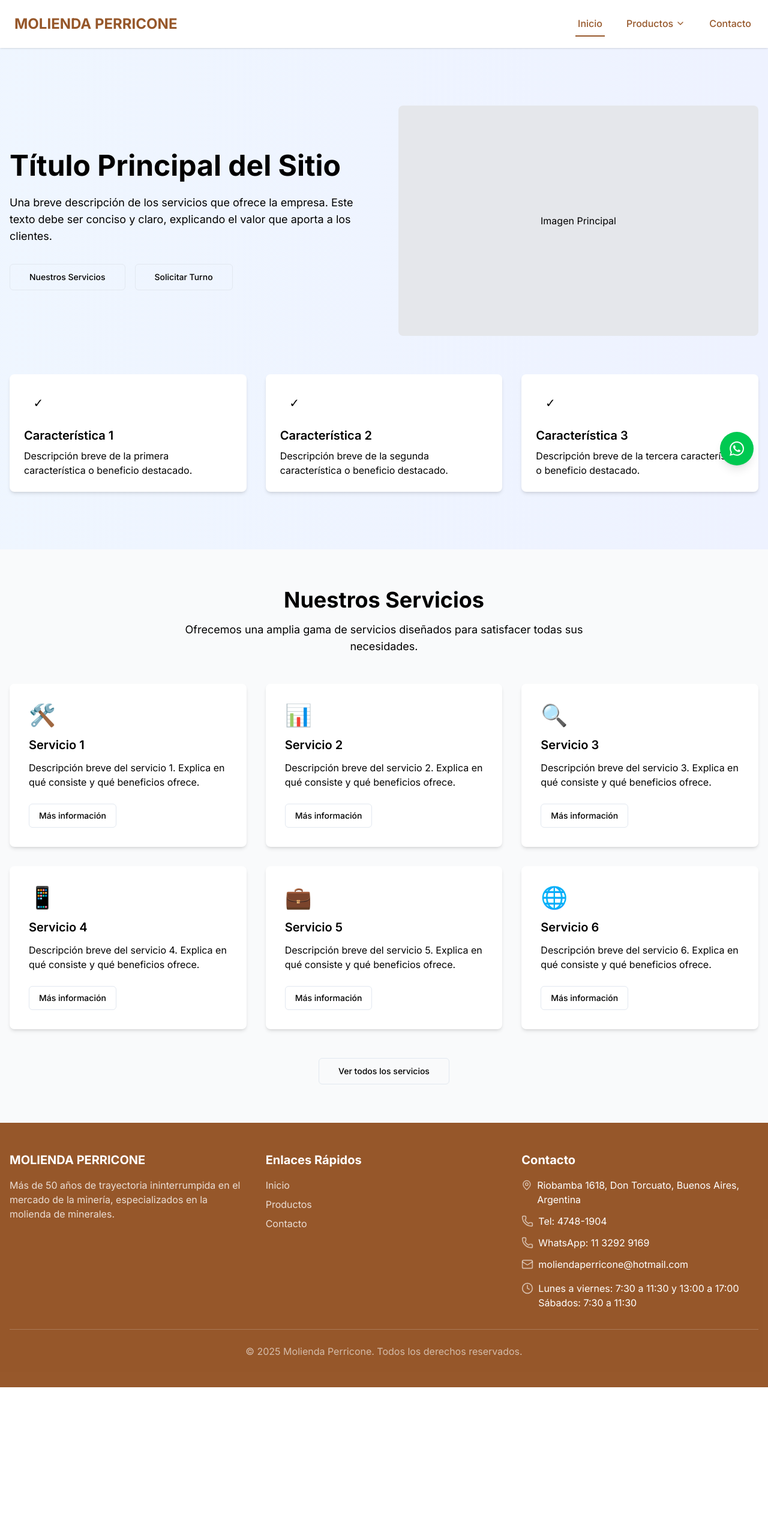
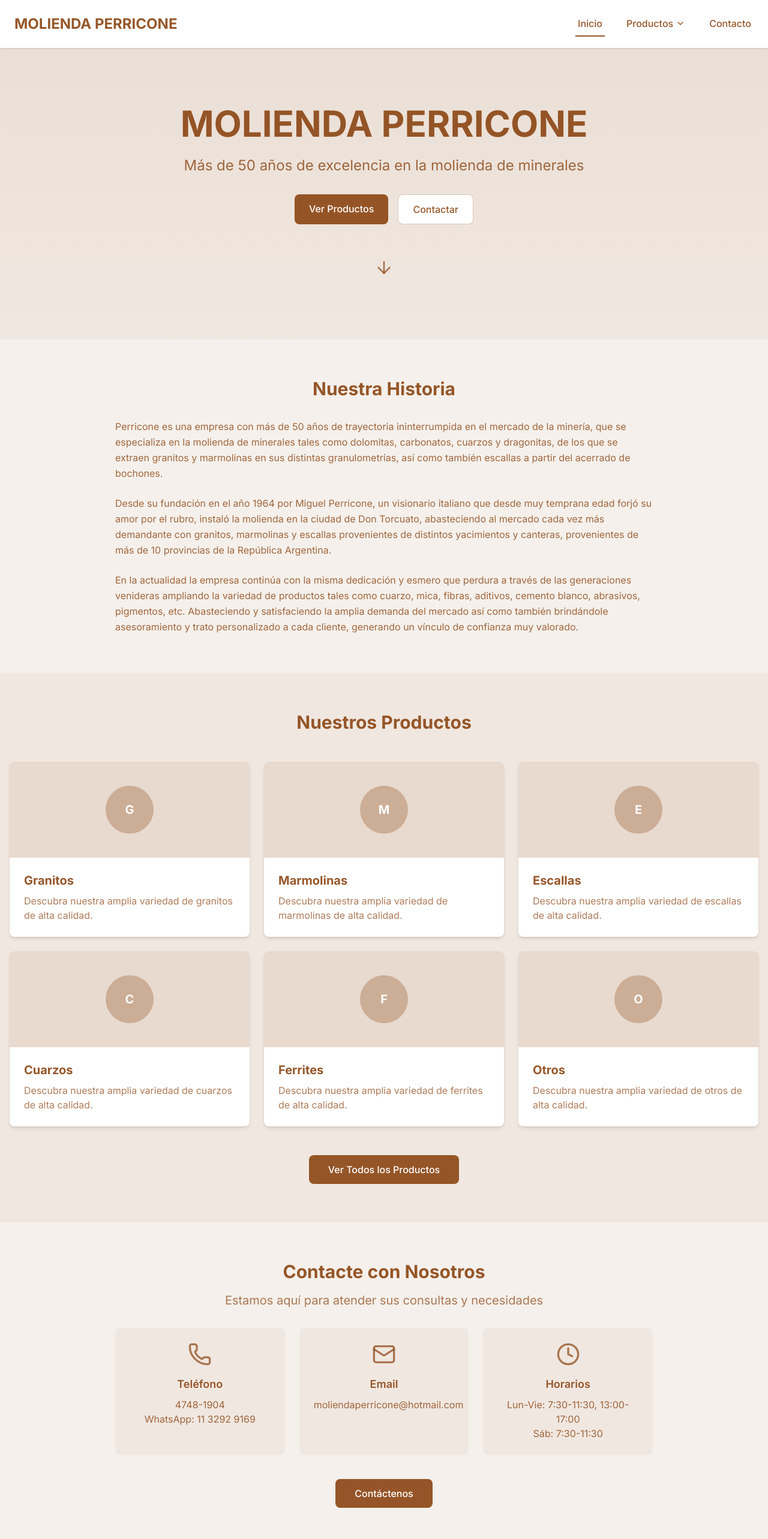
Before and after one commit to OmarDarioMelendrez/remake-sites-template, a Next.js app: page / in a window 1280 px wide. Shown: the top 2566 px of the page at 60% size. Before the commit the page ends 2313 px from the top, so only its background shows below. Built offline with nearby package versions, Linux system fonts and the light colour scheme.

Commit message:
adding home page

```diff
--- a/src/app/page.tsx
+++ b/src/app/page.tsx
@@ -1,13 +1,180 @@
-import Hero from "@/components/Hero";
-import Services from "@/components/Services";
-import WhatsAppButton from "@/components/WhatsAppButton";
+"use client";
 
-export default function Home() {
+import { ArrowDown, Phone, Mail, Clock } from "lucide-react";
+import Link from "next/link";
+
+const HomePage = () => {
   return (
-    <main>
-      <Hero />
-      <Services />
-      <WhatsAppButton phoneNumber="1234567890" />
+    <main className="bg-[#F5F0EB]">
+      {/* Hero Section */}
+      <section className="bg-gradient-to-b from-[#8B4513]/10 to-[#8B4513]/5 py-16 md:py-24">
+        <div className="container mx-auto px-4 text-center">
+          <h1 className="text-4xl md:text-5xl lg:text-6xl font-bold text-[#8B4513]/90 mb-6 font-heading">
+            MOLIENDA PERRICONE
+          </h1>
+          <p className="text-xl md:text-2xl text-[#8B4513]/80 max-w-3xl mx-auto mb-8">
+            Más de 50 años de excelencia en la molienda de minerales
+          </p>
+          <div className="flex justify-center space-x-4">
+            <Link
+              href="/productos"
+              className="bg-[#8B4513]/90 hover:bg-[#8B4513] text-white font-medium py-3 px-6 rounded-lg transition-colors"
+            >
+              Ver Productos
+            </Link>
+            <Link
+              href="/contacto"
+              className="bg-white hover:bg-[#8B4513]/5 text-[#8B4513]/90 font-medium py-3 px-6 rounded-lg border border-[#8B4513]/30 transition-colors"
+            >
+              Contactar
+            </Link>
+          </div>
+          <div className="mt-16 animate-bounce">
+            <ArrowDown className="mx-auto h-8 w-8 text-[#8B4513]/70" />
+          </div>
+        </div>
+      </section>
+
+      {/* About Section */}
+      <section className="py-16" id="about">
+        <div className="container mx-auto px-4">
+          <div className="max-w-4xl mx-auto">
+            <h2 className="text-3xl font-bold text-[#8B4513]/90 text-center mb-8">
+              Nuestra Historia
+            </h2>
+            <div className="space-y-6">
+              <p className="text-[#8B4513]/80 leading-relaxed">
+                Perricone es una empresa con más de 50 años de trayectoria
+                ininterrumpida en el mercado de la minería, que se especializa
+                en la molienda de minerales tales como dolomitas, carbonatos,
+                cuarzos y dragonitas, de los que se extraen granitos y
+                marmolinas en sus distintas granulometrías, así como también
+                escallas a partir del acerrado de bochones.
+              </p>
+              <p className="text-[#8B4513]/80 leading-relaxed">
+                Desde su fundación en el año 1964 por Miguel Perricone, un
+                visionario italiano que desde muy temprana edad forjó su amor
+                por el rubro, instaló la molienda en la ciudad de Don Torcuato,
+                abasteciendo al mercado cada vez más demandante con granitos,
+                marmolinas y escallas provenientes de distintos yacimientos y
+                canteras, provenientes de más de 10 provincias de la República
+                Argentina.
+              </p>
+              <p className="text-[#8B4513]/80 leading-relaxed">
+                En la actualidad la empresa continúa con la misma dedicación y
+                esmero que perdura a través de las generaciones venideras
+                ampliando la variedad de productos tales como cuarzo, mica,
+                fibras, aditivos, cemento blanco, abrasivos, pigmentos, etc.
+                Abasteciendo y satisfaciendo la amplia demanda del mercado así
+                como también brindándole asesoramiento y trato personalizado a
+                cada cliente, generando un vínculo de confianza muy valorado.
+              </p>
+            </div>
+          </div>
+        </div>
+      </section>
+
+      {/* Products Preview Section */}
+      <section className="bg-[#8B4513]/5 py-16">
+        <div className="container mx-auto px-4">
+          <h2 className="text-3xl font-bold text-[#8B4513]/90 text-center mb-8">
+            Nuestros Productos
+          </h2>
+          <div className="grid grid-cols-1 sm:grid-cols-2 lg:grid-cols-3 gap-6 mt-12">
+            {/* Products cards */}
+            {[
+              "Granitos",
+              "Marmolinas",
+              "Escallas",
+              "Cuarzos",
+              "Ferrites",
+              "Otros",
+            ].map((product, index) => (
+              <Link
+                key={index}
+                href={`/productos/${product.toLowerCase()}`}
+                className="bg-white rounded-lg shadow-md hover:shadow-lg transition-shadow overflow-hidden group"
+              >
+                <div className="h-40 bg-[#8B4513]/20 flex items-center justify-center">
+                  <div className="w-20 h-20 bg-[#8B4513]/30 rounded-full flex items-center justify-center">
+                    <span className="text-white font-bold text-xl">
+                      {product.charAt(0)}
+                    </span>
+                  </div>
+                </div>
+                <div className="p-6">
+                  <h3 className="text-xl font-bold text-[#8B4513]/90 mb-2 group-hover:text-[#8B4513] transition-colors">
+                    {product}
+                  </h3>
+                  <p className="text-[#8B4513]/70">
+                    Descubra nuestra amplia variedad de {product.toLowerCase()}{" "}
+                    de alta calidad.
+                  </p>
+                </div>
+              </Link>
+            ))}
+          </div>
+          <div className="text-center mt-12">
+            <Link
+              href="/productos"
+              className="bg-[#8B4513]/90 hover:bg-[#8B4513] text-white font-medium py-3 px-8 rounded-lg inline-flex items-center transition-colors"
+            >
+              Ver Todos los Productos
+            </Link>
+          </div>
+        </div>
+      </section>
+
+      {/* Contact Preview */}
+      <section className="py-16">
+        <div className="container mx-auto px-4">
+          <div className="max-w-4xl mx-auto text-center">
+            <h2 className="text-3xl font-bold text-[#8B4513]/90 mb-4">
+              Contacte con Nosotros
+            </h2>
+            <p className="text-xl text-[#8B4513]/70 mb-8">
+              Estamos aquí para atender sus consultas y necesidades
+            </p>
+            <div className="grid grid-cols-1 md:grid-cols-3 gap-6 text-center mb-10">
+              <div className="p-6 bg-[#8B4513]/5 rounded-lg">
+                <Phone className="h-10 w-10 text-[#8B4513]/70 mx-auto mb-4" />
+                <h3 className="text-lg font-semibold mb-2 text-[#8B4513]/90">
+                  Teléfono
+                </h3>
+                <p className="text-[#8B4513]/80">4748-1904</p>
+                <p className="text-[#8B4513]/80">WhatsApp: 11 3292 9169</p>
+              </div>
+              <div className="p-6 bg-[#8B4513]/5 rounded-lg">
+                <Mail className="h-10 w-10 text-[#8B4513]/70 mx-auto mb-4" />
+                <h3 className="text-lg font-semibold mb-2 text-[#8B4513]/90">
+                  Email
+                </h3>
+                <p className="text-[#8B4513]/80">
+                  moliendaperricone@hotmail.com
+                </p>
+              </div>
+              <div className="p-6 bg-[#8B4513]/5 rounded-lg">
+                <Clock className="h-10 w-10 text-[#8B4513]/70 mx-auto mb-4" />
+                <h3 className="text-lg font-semibold mb-2 text-[#8B4513]/90">
+                  Horarios
+                </h3>
+                <p className="text-[#8B4513]/80">
+                  Lun-Vie: 7:30-11:30, 13:00-17:00
+                </p>
+                <p className="text-[#8B4513]/80">Sáb: 7:30-11:30</p>
+              </div>
+            </div>
+            <Link
+              href="/contacto"
+              className="bg-[#8B4513]/90 hover:bg-[#8B4513] text-white font-medium py-3 px-8 rounded-lg inline-flex items-center transition-colors"
+            >
+              Contáctenos
+            </Link>
+          </div>
+        </div>
+      </section>
     </main>
   );
-}
+};
+
+export default HomePage;
```
